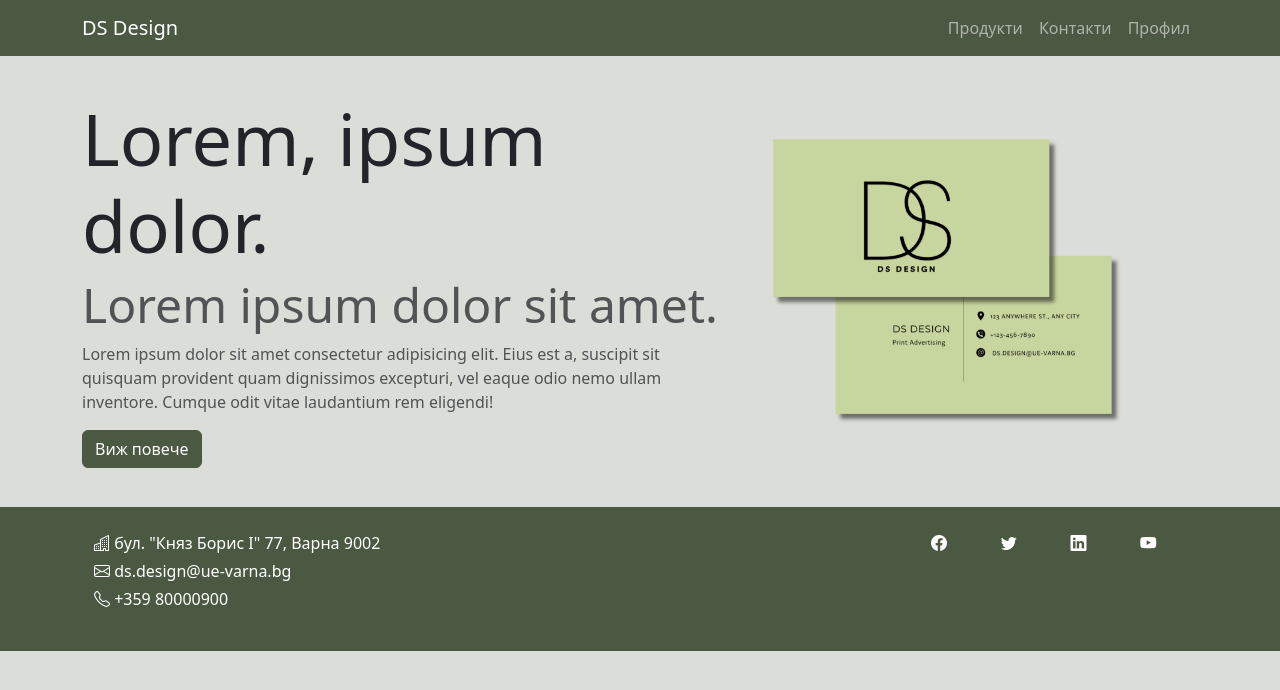
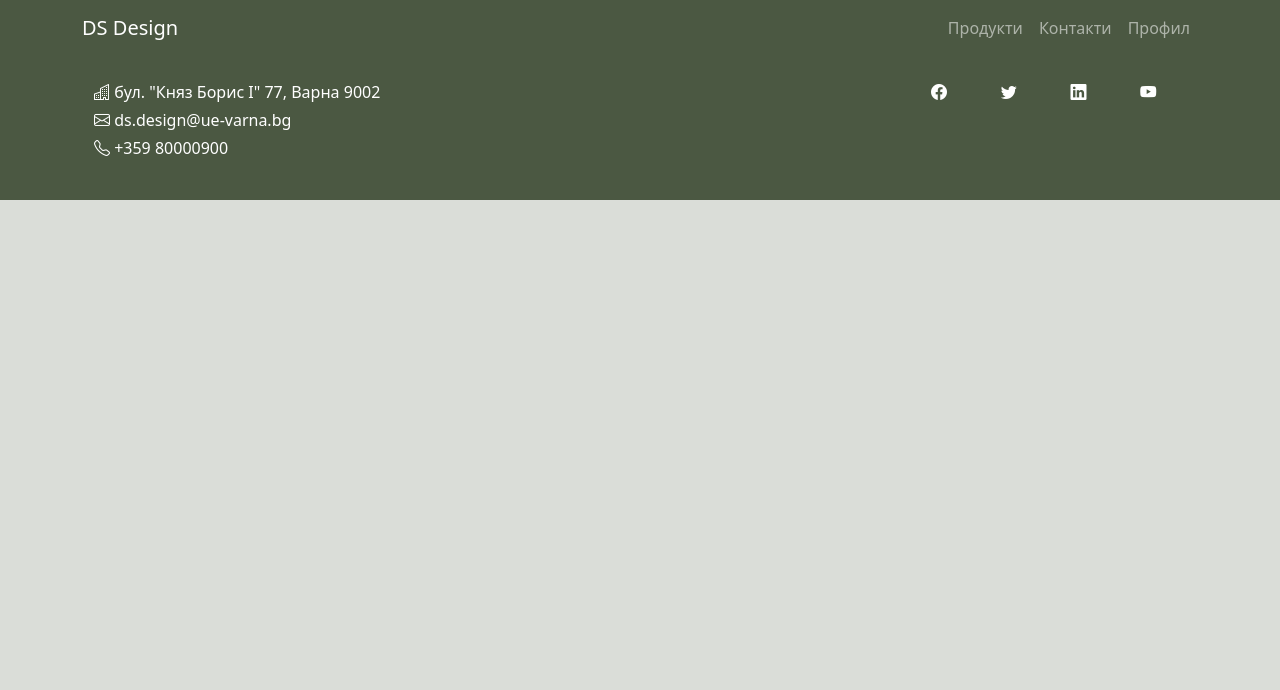
Before and after one commit to silvyraicheva/Print-Advertising-Project, a website: page pages/index.html in a window 1280 px wide. Drawn offline with nearby package versions, Linux system fonts and the light colour scheme.

Commit message:
Removed main section temporarily

```diff
--- a/pages/index.html
+++ b/pages/index.html
@@ -56,65 +56,7 @@
         </nav>
 
         <!-- NAVBAR -->
-        <!-- MAIN SECTION -->
-        <section id="main">
-            <div class="container-lg">
-                <div class="row justify-content-center align-items-center">
-                    <!-- general text -->
-                    <div class="col-lg-7">
-                        <h1 class="display-2">Lorem, ipsum dolor.</h1>
-                        <h1 class="display-5 text-muted">
-                            Lorem ipsum dolor sit amet.
-                        </h1>
-                        <p class="text-muted">
-                            Lorem ipsum dolor sit amet consectetur adipisicing
-                            elit. Eius est a, suscipit sit quisquam provident
-                            quam dignissimos excepturi, vel eaque odio nemo
-                            ullam inventore. Cumque odit vitae laudantium rem
-                            eligendi!
-                        </p>
-                        <!-- линк към страница Продукти -->
-                        <a href="#products" class="btn btn-primary"
-                            >Виж повече</a
-                        >
-                    </div>
-                    <!-- carousel -->
-                    <div class="col-lg">
-                        <div
-                            id="main-carousel"
-                            class="carousel slide"
-                            data-bs-ride="carousel"
-                        >
-                            <div class="carousel-inner">
-                                <div class="carousel-item active">
-                                    <img
-                                        src="/img/business-card.png"
-                                        class="d-block w-100"
-                                        alt="визитка"
-                                    />
-                                </div>
-                                <div class="carousel-item">
-                                    <img
-                                        src="/img/flyer.png"
-                                        class="d-block w-100"
-                                        alt="флаер"
-                                    />
-                                </div>
-                                <div class="carousel-item">
-                                    <img
-                                        src="/img/calendar.png"
-                                        class="d-block w-100"
-                                        alt="календар"
-                                    />
-                                </div>
-                            </div>
-                        </div>
-                    </div>
-                </div>
-            </div>
-        </section>
 
-        <!-- MAIN SECTION -->
         <!-- FOOTER -->
         <footer class="text-white text-center text-md-start bg-primary">
             <div class="footer container-md p-4">
```
